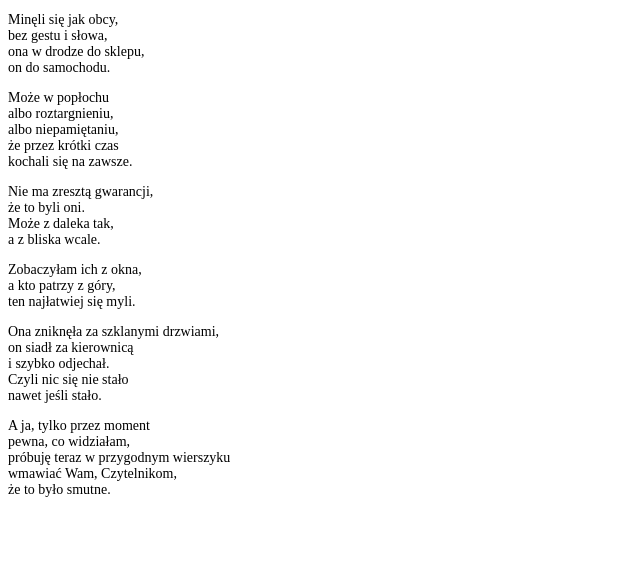
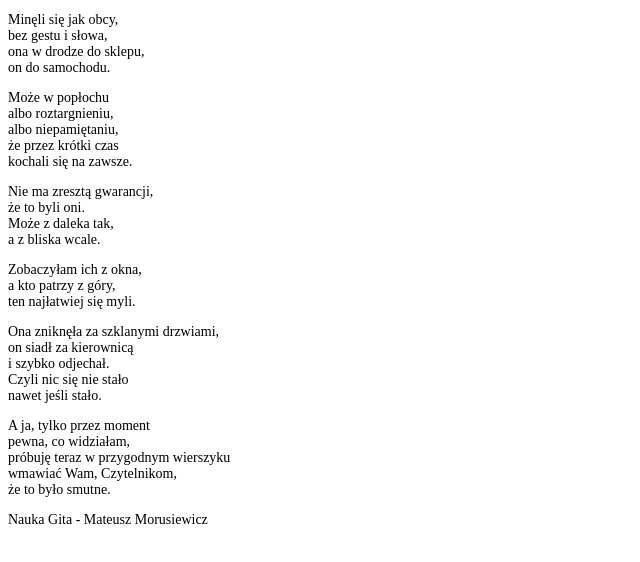
Before and after one commit to Morbain/kodilla-git, a plain HTML site: page index.html in a window 1280 px wide. Shown: the part 100-662 px from the top of the page, without its empty margins (0-640 px from the left). Drawn offline with Linux system fonts and the light colour scheme.

Commit message:
Update content of index.html

```diff
--- a/index.html
+++ b/index.html
@@ -41,5 +41,7 @@
         próbuję teraz w przygodnym wierszyku<br>
         wmawiać Wam, Czytelnikom,<br>
         że to było smutne.</p>
+
+    <p>Nauka Gita - Mateusz Morusiewicz</p>
 </body>
 </html>
```
